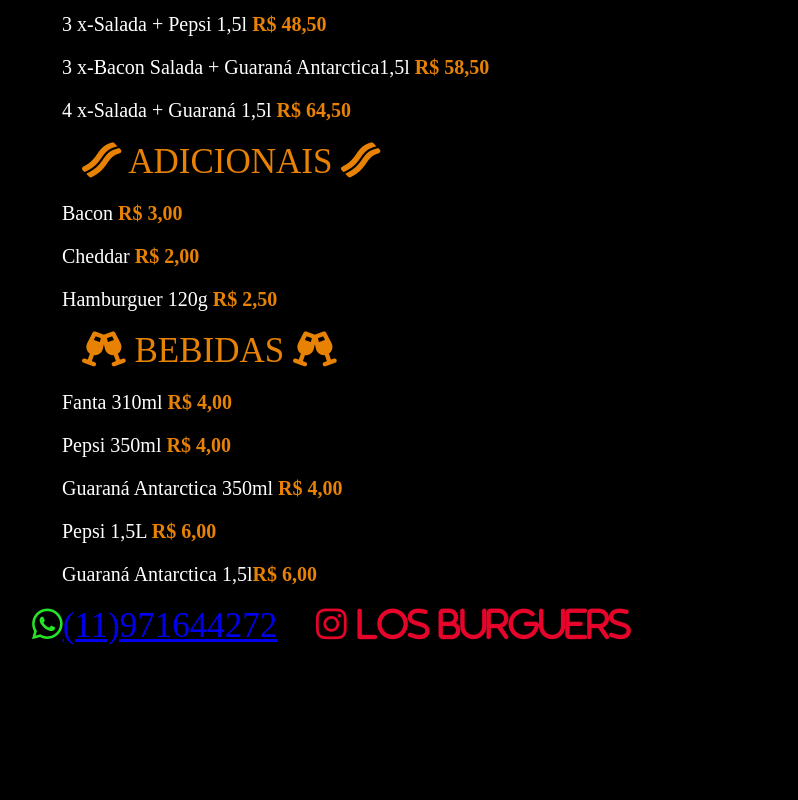
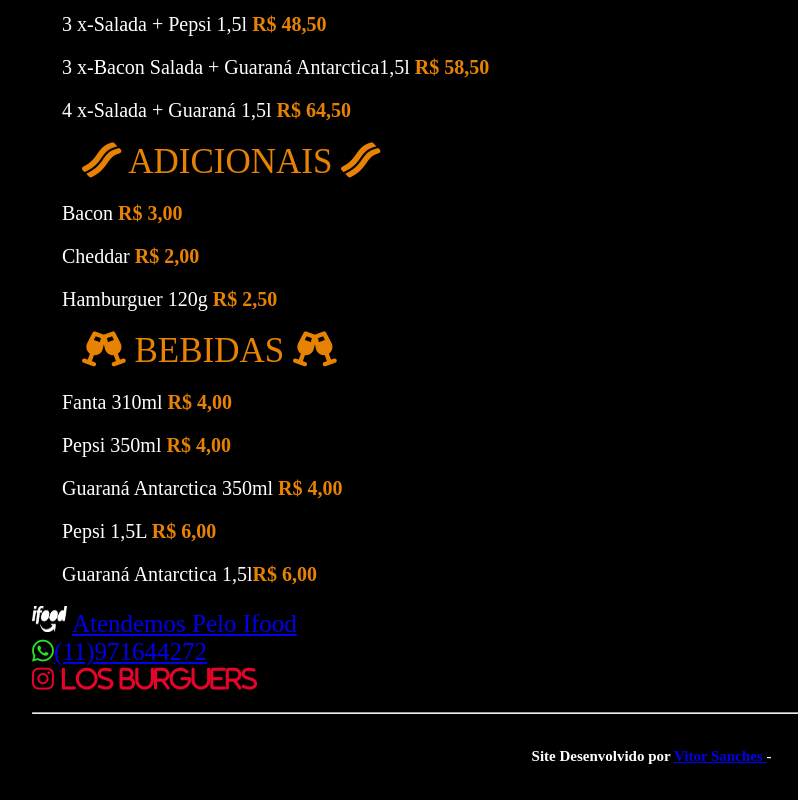
Before and after one commit to vksanches/losburguers, a plain HTML site: page Treinos em HTML/index.html in a window 1280 px wide. Shown: the part 345-1145 px from the top of the page, without its empty margins (1-799 px from the left). Before the commit the page ends 999 px from the top, so only its background shows below. Drawn offline with Linux system fonts and the light colour scheme.

Commit message:
Add files via upload

```diff
--- a/Treinos em HTML/index.html
+++ b/Treinos em HTML/index.html
@@ -7,7 +7,7 @@
     <script src="https://kit.fontawesome.com/5e95f54d10.js" crossorigin="anonymous"></script>
     <title>Los Burgues Lanches</title>
     <style>
-        header, img {
+        header, #logo {
             background: #000;
             display: block;
             margin-left: auto;
@@ -23,17 +23,15 @@
             padding-left: 30px;
 
         }
+        #icons {
+            display: inline;
+            font-size: 25px;
+
+        }
         #tite {
             padding-left: 50px;
             font-size: 35px;
             color:#e78205;
-        }
-        f#rodape {
-            background: #000;
-            color: white;
-            font-size: medium;
-            display: inline-block;
-
         }
         #price {
             color:#e78205;
@@ -44,16 +42,19 @@
         }
         .fa-instagram{
             color: rgb(230, 4, 42);
-            padding-left: 30px;
+        }
+        h6{
+            color: white;
+            text-align: center;
+            font-size: 15px;
         }
 
     </style>
 </head>
 <body>
     <header>
-        <img src="./los_burguersxcf.png" alt="Los Burguers Logo"><hr>
+        <img id="logo" src="./los_burguersxcf.png" alt="Los Burguers Logo"><hr>
     </header>
-
 
         <span id="tite"><i class="fas fa-hamburger"></i> COMBOS <i class="fas fa-hamburger"></i></span>
 
@@ -84,11 +85,25 @@
             <p>Guaraná Antarctica 1,5l<span id="price">R$ 6,00</span></p>
     </div>
 
-    <div id="rodape">
-                <a href="https://web.whatsapp.com/send?phone=5511971644272"><i class="fa fa-whatsapp"></i>(11)971644272</a>
+    <div id="icons">
+        <div><img src="ifood-logo-01.png" alt="Ifood" height="26" width="35">
+            <a href="https://www.ifood.com.br/delivery/mogi-das-cruzes-sp/los-burguers-mogi-moderno/f843ff65-6168-4cb4-980f-970136287d94" target="_blank">
+                Atendemos Pelo Ifood</a>
+        </div>
+        <div>
+            <a href="https://web.whatsapp.com/send?phone=5511971644272" target="_blank" ><i class="fa fa-whatsapp"></i>(11)971644272
+            </a>
+        </div>
+        <div>
+            <a href="https://www.instagram.com/losburguers.mogi/" target="_blank"><i class="fab fa-instagram"> LOS BURGUERS</i>
+            </a>
+        </div>
+    </div>
 
-                <a href="https://www.instagram.com/losburguers.mogi/"><i class="fab fa-instagram"> LOS BURGUERS</i>
-                </a>
-    </div>
+    <footer>
+        <hr>
+        <h6 color="#FFF" >Site Desenvolvido por <a href="mailto:vitsanches@live.com">Vitor Sanches </a> - </h6>
+
+    </footer>
 </body>
 </html>
```
Also changed, not shown: Treinos em HTML/ifood-logo-01.png (added).
